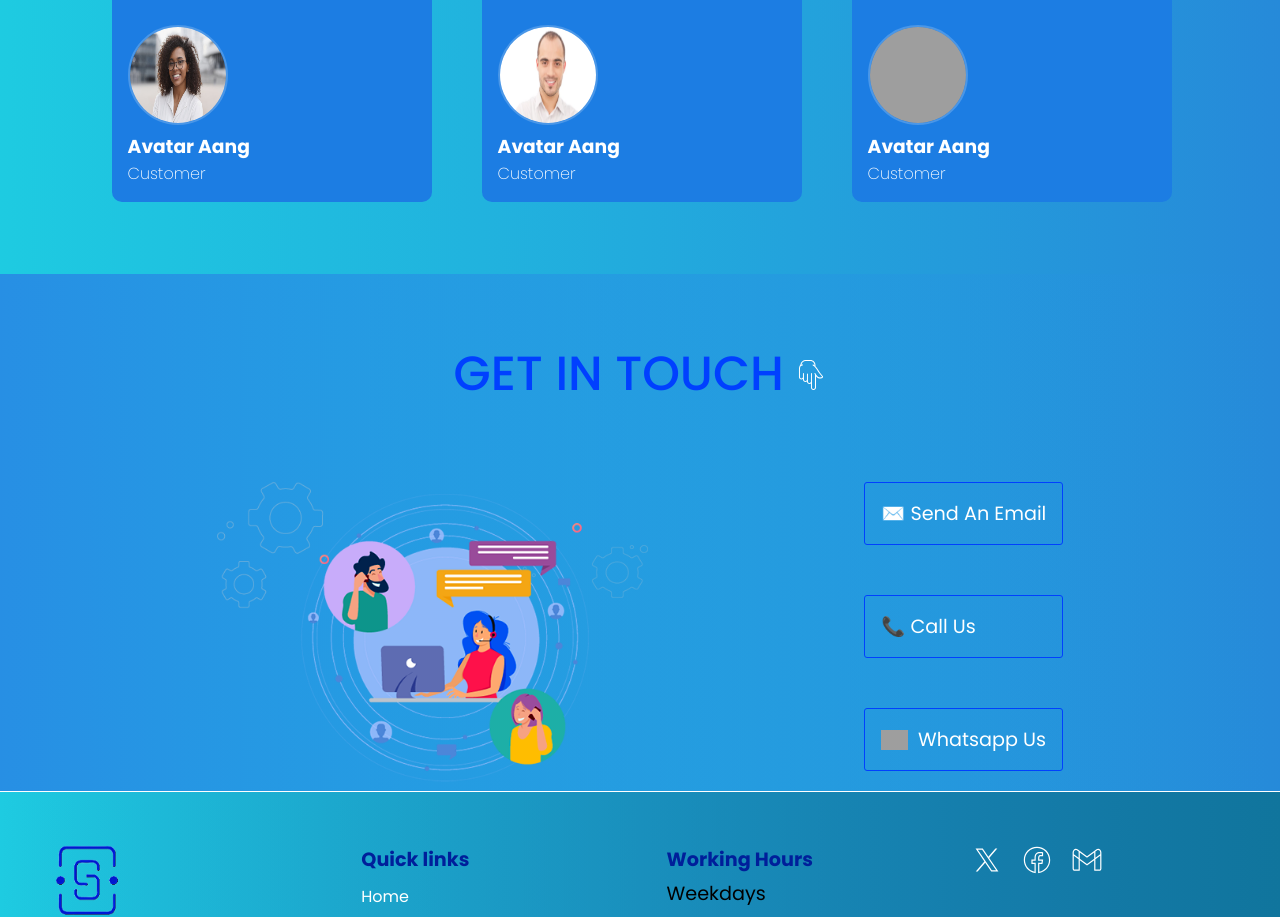
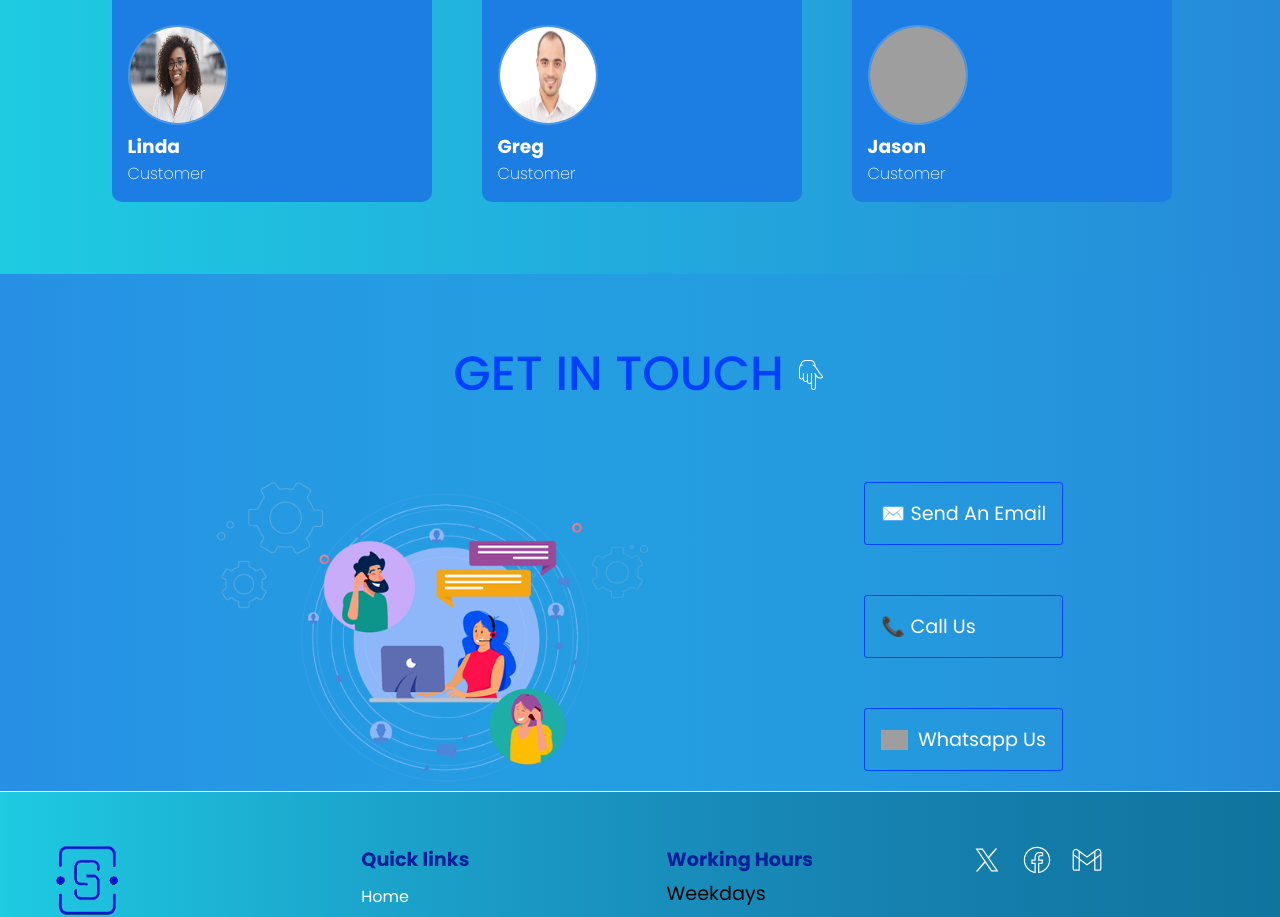
Before and after one commit to onosejoor/SirBconnect, a React (Vite) app: page / in a window 1280 px wide. Shown: the part 2001-2918 px from the top of the page. Built offline with nearby package versions, Linux system fonts and the light colour scheme; grey boxes are pictures that could not be loaded.

Commit message:
update review.jsx

```diff
--- a/index.html
+++ b/index.html
@@ -2,7 +2,7 @@
 <html lang="en">
   <head>
     <meta charset="UTF-8" />
-    <link rel="icon" type="image/svg+xml" href="/images/Logo2.png" />
+    <link rel="icon" type="image/svg+xml" href="/images/Logo1.png" />
     <meta name="viewport" content="width=device-width, initial-scale=1.0" />
     <title>Sir-B Connect Integrated Services</title>
   </head>
--- a/src/components/sections/Review.jsx
+++ b/src/components/sections/Review.jsx
@@ -12,20 +12,20 @@ function Reviews() {
           <ReviewCard
             src="/images/Avatar/woman1.jpg"
             text="The insights were detailed and actionable, helping us make informed decisions that have already started to pay off."
-            name="Avatar aang"
+            name="Linda"
             role="Customer"
           />
           <ReviewCard
             src="/images/Avatar/man2.jpg"
             text=" I highly recommend Sir-B Connect Integrated Services for anyone in need of reliable and thorough research."
-            name="Avatar aang"
+            name="Greg"
             role="Customer"
           />
 
           <ReviewCard
             src="/images/Avatar/man1.jpg"
             text="Sir-B Connect Integrated Services provided us with detailed and actionable market analysis. Their insights were crucial for our strategic planning, and the customer service was exceptional. Highly recommend!"
-            name="Avatar aang"
+            name="Jason"
             role="Customer"
           />
         </div>
```
